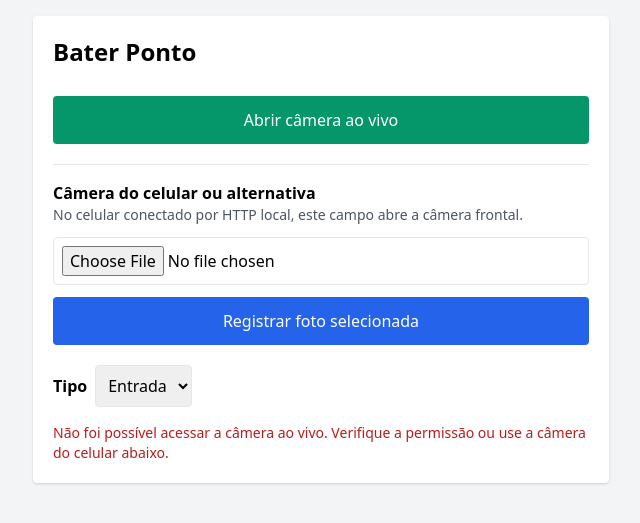
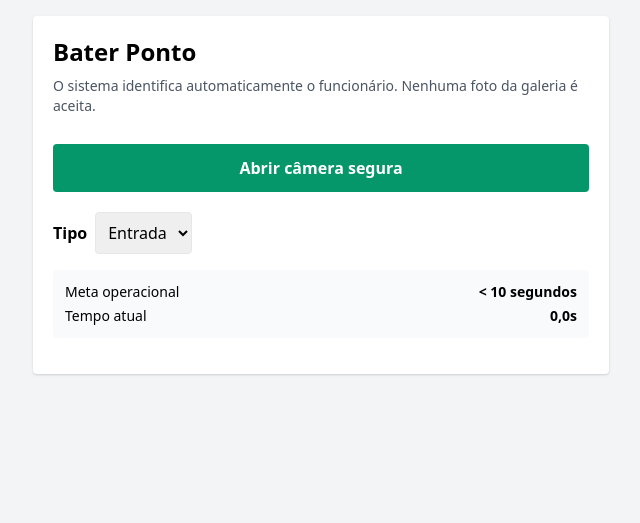
Before and after one commit to leon337/reconhecimento_facial, a Flask app: page /punch in a window 1280 px wide. Shown: the top 523 px of the page, without its empty margins (319-959 px from the left). Run offline with Flask 3, Linux system fonts and the light colour scheme; some libraries are stand-ins or nearby versions.

Commit message:
feat: remover upload e preparar prova de vida no ponto

```diff
--- a/templates/punch.html
+++ b/templates/punch.html
@@ -10,47 +10,45 @@
   <main
     id="punch-app"
     data-submit-url="{{ url_for('punch.punch_submit') }}"
+    data-challenge-url="{{ url_for('punch.punch_challenge') }}"
     data-csrf-token="{{ csrf_token() }}"
     class="mx-auto max-w-xl rounded bg-white p-5 shadow"
   >
-    <h1 class="mb-4 text-2xl font-bold">Bater Ponto</h1>
+    <h1 class="mb-2 text-2xl font-bold">Bater Ponto</h1>
+    <p class="mb-4 text-sm text-gray-600">
+      O sistema identifica automaticamente o funcionário. Nenhuma foto da galeria é aceita.
+    </p>
 
-    <section id="live-camera-section" class="space-y-3">
+    <section class="space-y-3">
       <video
         id="video"
         autoplay
         playsinline
         muted
         class="hidden w-full rounded bg-black"
+        aria-label="Câmera para reconhecimento facial"
       ></video>
+
+      <div id="challenge-panel" class="hidden rounded border border-blue-200 bg-blue-50 p-3 text-center">
+        <p id="challenge-text" class="font-semibold text-blue-900"></p>
+        <p id="challenge-countdown" class="mt-1 text-sm text-blue-700"></p>
+      </div>
+
       <button
         id="start-camera"
         type="button"
-        class="w-full rounded bg-green-600 px-4 py-3 text-white hover:bg-green-700"
+        class="w-full rounded bg-green-600 px-4 py-3 font-semibold text-white hover:bg-green-700"
       >
-        Abrir câmera ao vivo
+        Abrir câmera segura
       </button>
-    </section>
 
-    <section id="mobile-camera-section" class="mt-5 border-t pt-4">
-      <h2 class="font-semibold">Câmera do celular ou alternativa</h2>
-      <p class="mb-3 text-sm text-gray-600">
-        No celular conectado por HTTP local, este campo abre a câmera frontal.
-      </p>
-      <input
-        id="mobile-image"
-        type="file"
-        accept="image/*"
-        capture="user"
-        class="w-full rounded border p-2"
-      >
       <button
-        id="submit-mobile-image"
+        id="start-verification"
         type="button"
         disabled
-        class="mt-3 w-full rounded bg-blue-600 px-4 py-3 text-white disabled:cursor-not-allowed disabled:opacity-50"
+        class="hidden w-full rounded bg-indigo-600 px-4 py-3 font-semibold text-white hover:bg-indigo-700 disabled:cursor-not-allowed disabled:opacity-50"
       >
-        Registrar foto selecionada
+        Iniciar prova de vida e registrar
       </button>
     </section>
 
@@ -62,14 +60,16 @@
       </select>
     </div>
 
-    <button
-      id="capture"
-      type="button"
-      disabled
-      class="mt-4 hidden w-full rounded bg-indigo-600 px-4 py-3 text-white disabled:cursor-not-allowed disabled:opacity-50"
-    >
-      Capturar e registrar
-    </button>
+    <div class="mt-4 rounded bg-gray-50 p-3 text-sm">
+      <div class="flex justify-between">
+        <span>Meta operacional</span>
+        <strong>&lt; 10 segundos</strong>
+      </div>
+      <div class="mt-1 flex justify-between">
+        <span>Tempo atual</span>
+        <strong id="elapsed-time">0,0s</strong>
+      </div>
+    </div>
 
     <p id="status" role="status" aria-live="polite" class="mt-4 min-h-6 text-sm text-gray-700"></p>
   </main>
```
